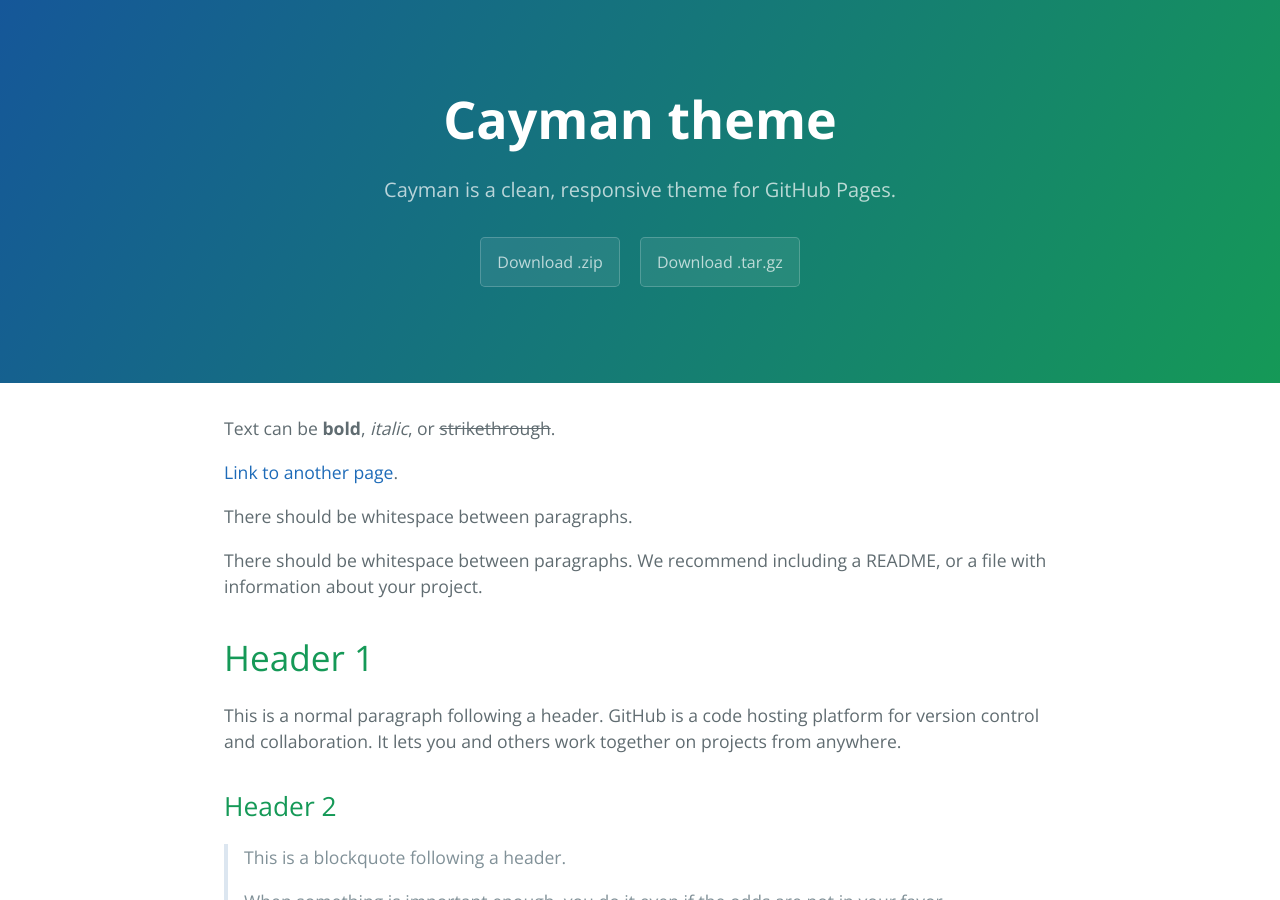
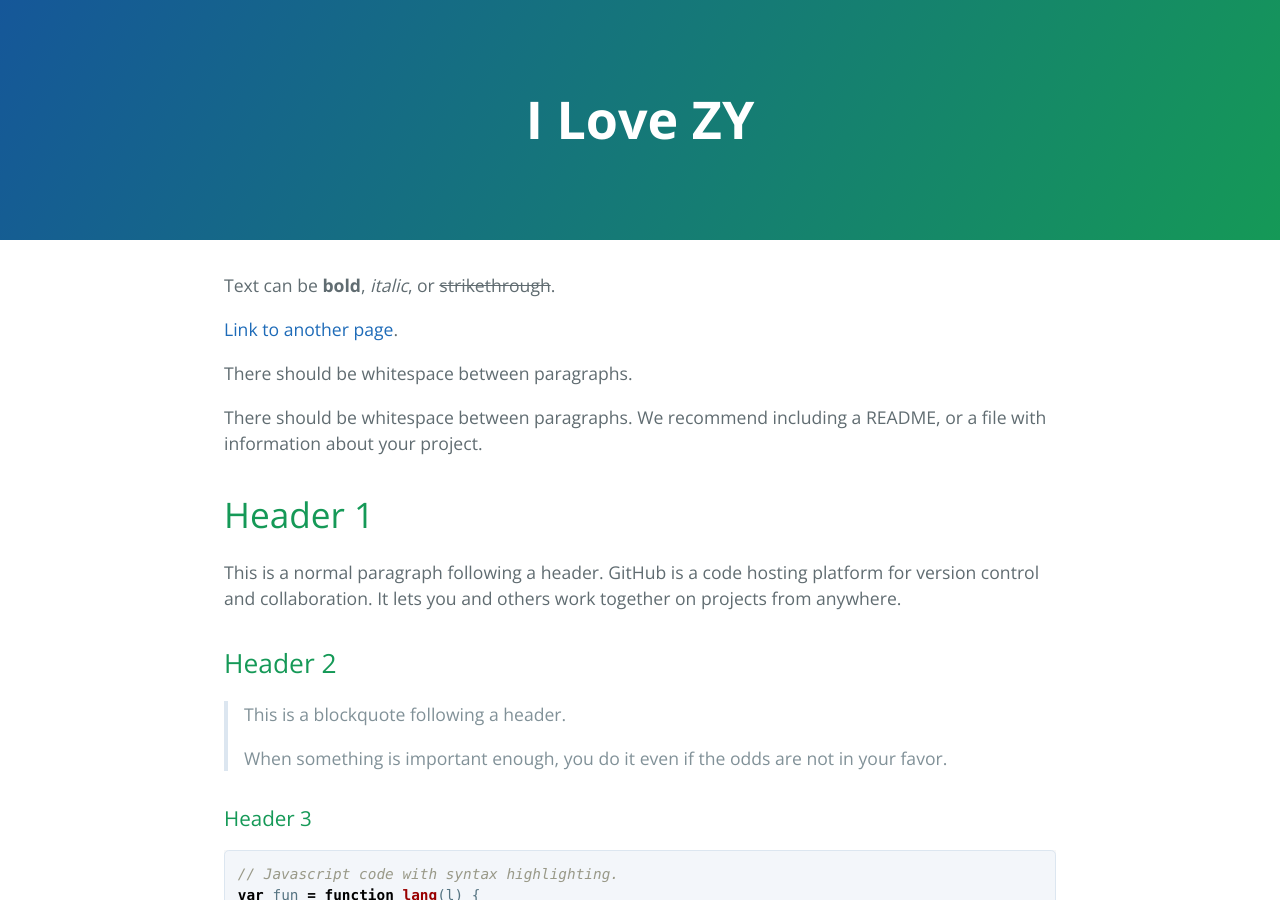
Before and after one commit to fungi8/fungi8.github.io, a Jekyll site: the page built from index.md, in a window 1280 px wide and 900 px high. Built offline with Jekyll 4.4.1, drawn with Linux system fonts in a browser that asks for light colours; comment, search, counter and statistics services are not loaded.

Commit message:
commit test

```diff
--- a/_layouts/default.html
+++ b/_layouts/default.html
@@ -23,19 +23,14 @@
     <a id="skip-to-content" href="#content">Skip to the content.</a>
 
     <header class="page-header" role="banner">
-      <h1 class="project-name">{{ site.title | default: site.github.repository_name }}</h1>
-      <h2 class="project-tagline">{{ site.description | default: site.github.project_tagline }}</h2>
-      {% if site.github.is_project_page %}
-        <a href="{{ site.github.repository_url }}" class="btn">View on GitHub</a>
-      {% endif %}
-      {% if site.show_downloads %}
-        <a href="{{ site.github.zip_url }}" class="btn">Download .zip</a>
-        <a href="{{ site.github.tar_url }}" class="btn">Download .tar.gz</a>
-      {% endif %}
+      <h1 class="project-name">I Love ZY</h1>
     </header>
 
     <main id="content" class="main-content" role="main">
       {{ content }}
+      <link rel="stylesheet" href="https://cdn.jsdelivr.net/npm/gitalk@1/dist/gitalk.css">
+      <script src="https://cdn.jsdelivr.net/npm/gitalk@1/dist/gitalk.min.js"></script>
+
 
       <footer class="site-footer">
         {% if site.github.is_project_page %}
```
